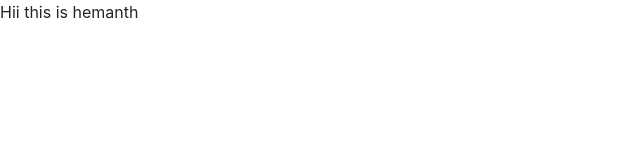
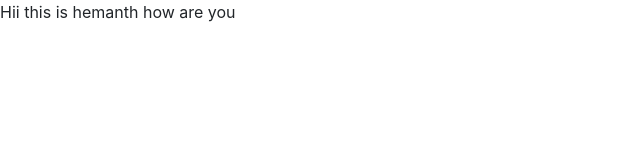
Before and after one commit to hemanthkumar316/InterviewPractice, a React (Create React App) app: page / in a window 1280 px wide. Shown: the top 160 px of the page, without its empty margins (0-640 px from the left). Built offline with nearby package versions, Linux system fonts and the light colour scheme.

Commit message:
greeting added

```diff
--- a/src/App.js
+++ b/src/App.js
@@ -3,7 +3,7 @@ import React from 'react'
 const App = () => {
   return (
     <div>
-        Hii  this is hemanth
+        Hii  this is hemanth how are you
     </div>
   )
 }
```
